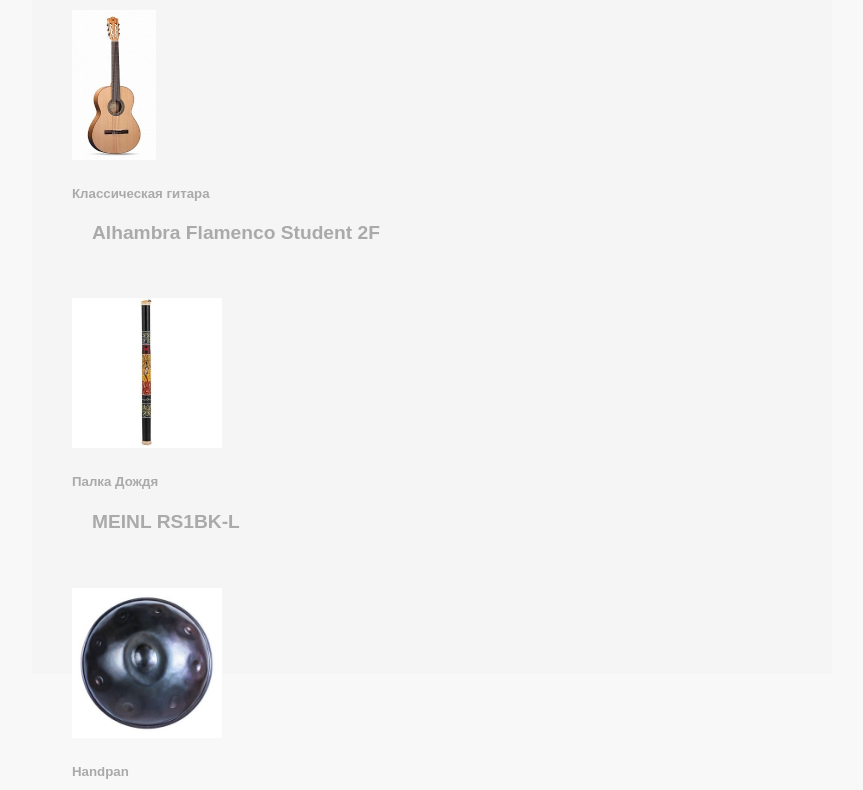
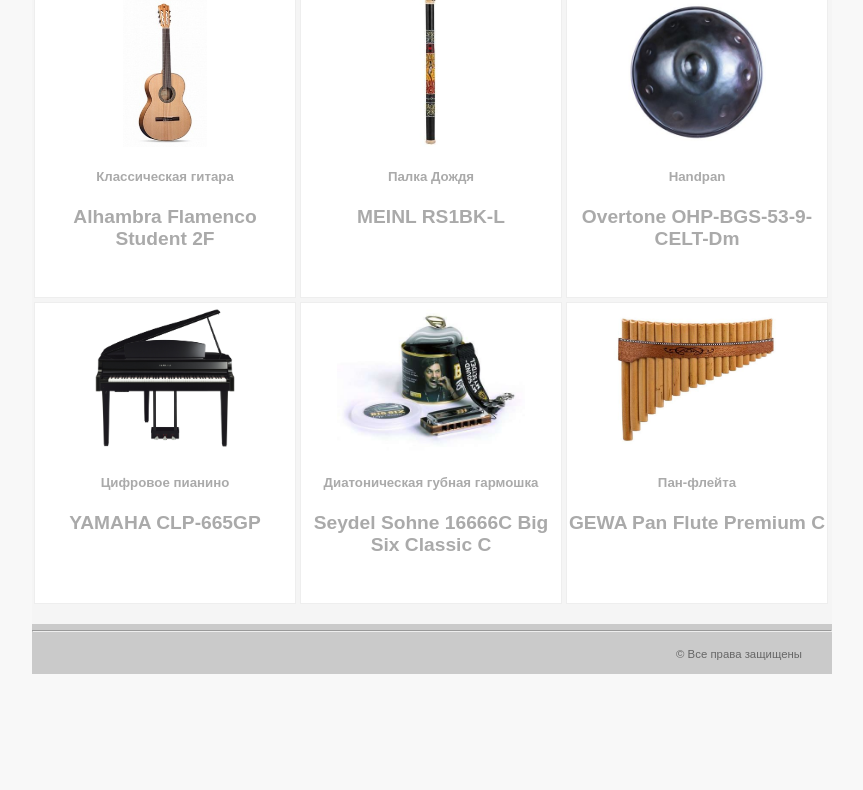
Before and after one commit to xenophorus/html_css, a plain HTML site: page task3/catalog.html in a window 1280 px wide. Shown: the part 134-924 px from the top of the page, without its empty margins (208-1071 px from the left). After the commit the page ends 808 px from the top, so only its background shows below. Drawn offline with Linux system fonts and the light colour scheme.

Commit message:
task 5 complete

```diff
--- a/task3/catalog.html
+++ b/task3/catalog.html
@@ -24,26 +24,73 @@
             </div>
         </div>
         <div class="content">
-            <ul class="comm_list">
-                <li> <a href="catalog/guit_af2f.html">
-                        <img src="catalog/img/guit_af2f.jpeg" alt="" height="150"><br>
+            <div class="comm_list">
+                <a href="catalog/guit_af2f.html">
+                    <div class="comm_list_img">
+                        <img src="catalog/img/guit_af2f.jpeg" alt="">
+                    </div>
+                    <div class="comm_list_name">
                         <h5>Классическая гитара</h5>
-                        <h3 class="cat_comm">Alhambra Flamenco Student 2F</h3>
-                    </a><br><br>
-                </li>
-                <li><a href="catalog/rainstick.html">
-                        <img src="catalog/img/rainstick.jpg" alt="" height="150"><br>
+                        <h3>Alhambra Flamenco Student 2F</h3>
+                    </div>
+                </a>
+            </div>
+            <div class="comm_list">
+                <a href="catalog/rainstick.html">
+                    <div class="comm_list_img">
+                        <img src="catalog/img/rainstick.jpg" alt="">
+                    </div>
+                    <div class="comm_list_name">
                         <h5>Палка Дождя</h5>
                         <h3>MEINL RS1BK-L</h3>
-                    </a><br><br>
-                </li>
-                <li><a href="catalog/hang.html">
-                        <img src="catalog/img/hang.jpg" alt="" height="150"><br>
+                    </div>
+                </a>
+            </div>
+            <div class="comm_list">
+                <a href="catalog/hang.html">
+                    <div class="comm_list_img">
+                        <img src="catalog/img/hang.jpg" alt="">
+                    </div>
+                    <div class="comm_list_name">
                         <h5>Handpan</h5>
                         <h3>Overtone OHP-BGS-53-9-CELT-Dm</h3>
-                    </a><br><br>
-                </li>
-            </ul>
+                    </div>
+                </a>
+            </div>
+            <div class="comm_list">
+                <a href="#">
+                    <div class="comm_list_img">
+                        <img src="./catalog/img/epiano.jpg" alt="">
+                    </div>
+                    <div class="comm_list_name">
+                        <h5>Цифровое пианино</h5>
+                        <h3>YAMAHA CLP-665GP</h3>
+                    </div>
+                </a>
+            </div>
+            <div class="comm_list">
+                <a href="#">
+                    <div class="comm_list_img">
+                        <img src="./catalog/img/harp.jpeg" alt="">
+                    </div>
+                    <div class="comm_list_name">
+
+                        <h5>Диатоническая губная гармошка</h5>
+                        <h3>Seydel Sohne 16666C Big Six Classic C</h3>
+                    </div>
+                </a>
+            </div>
+            <div class="comm_list">
+                <a href="#">
+                    <div class="comm_list_img">
+                        <img src="./catalog/img/panflute.jpg" alt="">
+                    </div>
+                    <div class="comm_list_name">
+                        <h5>Пан-флейта</h5>
+                        <h3>GEWA Pan Flute Premium C</h3>
+                    </div>
+                </a>
+            </div>
         </div>
 
         <div class="footer">
--- a/task3/style.css
+++ b/task3/style.css
@@ -12,15 +12,33 @@ body {
     font-family: sans-serif;
 }
 
+.buy_btn {
+    color: #333;
+    width: 100px;
+    height: 30px;
+    background-color: #eaeaea;
+    position: absolute;
+    left: 760px;
+    top: 516px
+}
+
+.buy_btn:hover {
+    color: black;
+    background-color: #ccc;
+}
+
+.buy_btn:active {
+    color: aquamarine;
+}
+
 h2 {
-    color: #555;
-    font-size: 1.4em;
+    color: #665;
+    font-size: 1.3em;
 }
 
 h3 {
     color: #aaa;
     font-size: 1.2em;
-    margin-left: 20px;
 }
 
 h4 {
@@ -28,6 +46,7 @@ h4 {
     font-size: 18px;
     font-weight: 400;
     background: #eaeaea;
+    margin-top: 0;
 }
 
 h5 {
@@ -47,7 +66,6 @@ p {
 }
 
 
-
 .container {
     width: 800px;
     margin: 0 auto;
@@ -60,10 +78,17 @@ p {
 
 .header {
     text-decoration-line: none;
-    background-color: #cacaca;
+    background-image: url(./catalog/img/bg.jpg);
+    /*
+    background-color: #cacaca; */
     height: 120px;
     position: relative;
     padding-left: 20px;
+}
+
+.header h2 {
+    color: #ccc;
+    font-size: 1.3em;
 }
 
 .header_menu {
@@ -77,6 +102,33 @@ p {
 .comm_list {
     color: #080808;
     list-style-type: none;
+    border: 1px solid #eee;
+    width: 260px;
+    height: 300px;
+    float: left;
+    text-align: center;
+    margin: 2px;
+    background: white;
+}
+
+.comm_list a {
+    display: block;
+    width: 260px;
+    height: 300px;
+}
+
+.comm_list_img {
+    height: 150px;
+}
+
+.comm_list_name {
+
+}
+
+.comm_list_img img {
+    height: 150px;
+    border: 0;
+    outline: 0;
 }
 
 .logo {
@@ -97,22 +149,22 @@ p {
     overflow: hidden;
     vertical-align: middle
 }
-    /* outline: 5px solid #ddd;
+
+/* outline: 5px solid #ddd;
 }
-
+Выкинул изменение рамки по наведению.
 .comm_img img:hover {
-    outline: 5px solid #f8f8f8;
+    outline: 0;
 } */
 
 .comm_img {
     width: 300px;
     height: 300px;
-    outline: 1px solid blue;
+    outline: 1px solid lightgrey;
     float: left;
     position: relative;
     text-align: center;
     background: white
-
 }
 
 .comm_descr {
@@ -123,15 +175,19 @@ p {
     margin-bottom: 30px
 }
 
+.comm_name {
+    width: 100%;
+    height: 100px;
+}
+
+
 .descr {
     float: left;
-
     width: 100%;
 }
 
 .price {
     float: left;
-
     width: 100%;
 }
 
@@ -213,7 +269,7 @@ input[type="text"] {
 
 .menu li {
     list-style-type: none;
-    background-color: #bbc;
+    background-color: #eaeaea;
     text-align: center;
     display: inline-block;
     outline: 1px solid #999;
@@ -236,11 +292,11 @@ input[type="text"] {
 }
 
 .menu li a:hover {
-    color: darkcyan;
+    color: black;
     width: 100px;
     text-align: center;
     display: inline-block;
-    background-color: #ccd;
+    background-color: #ccc;
 }
 
 .menu li a:active {
```
Also changed, not shown: task3/catalog/guit_af2f.html (+6 -1 lines), task3/catalog/hang.html (+7 -2 lines), task3/catalog/rainstick.html (+7 -3 lines), task3/contacts.html (+1 -2 lines), task3/index.html (+0 -4 lines), task3/catalog/img/bg.jpg (added), task3/catalog/img/epiano.jpg (added), task3/catalog/img/harp.jpeg (added), task3/catalog/img/panflute.jpg (added).
